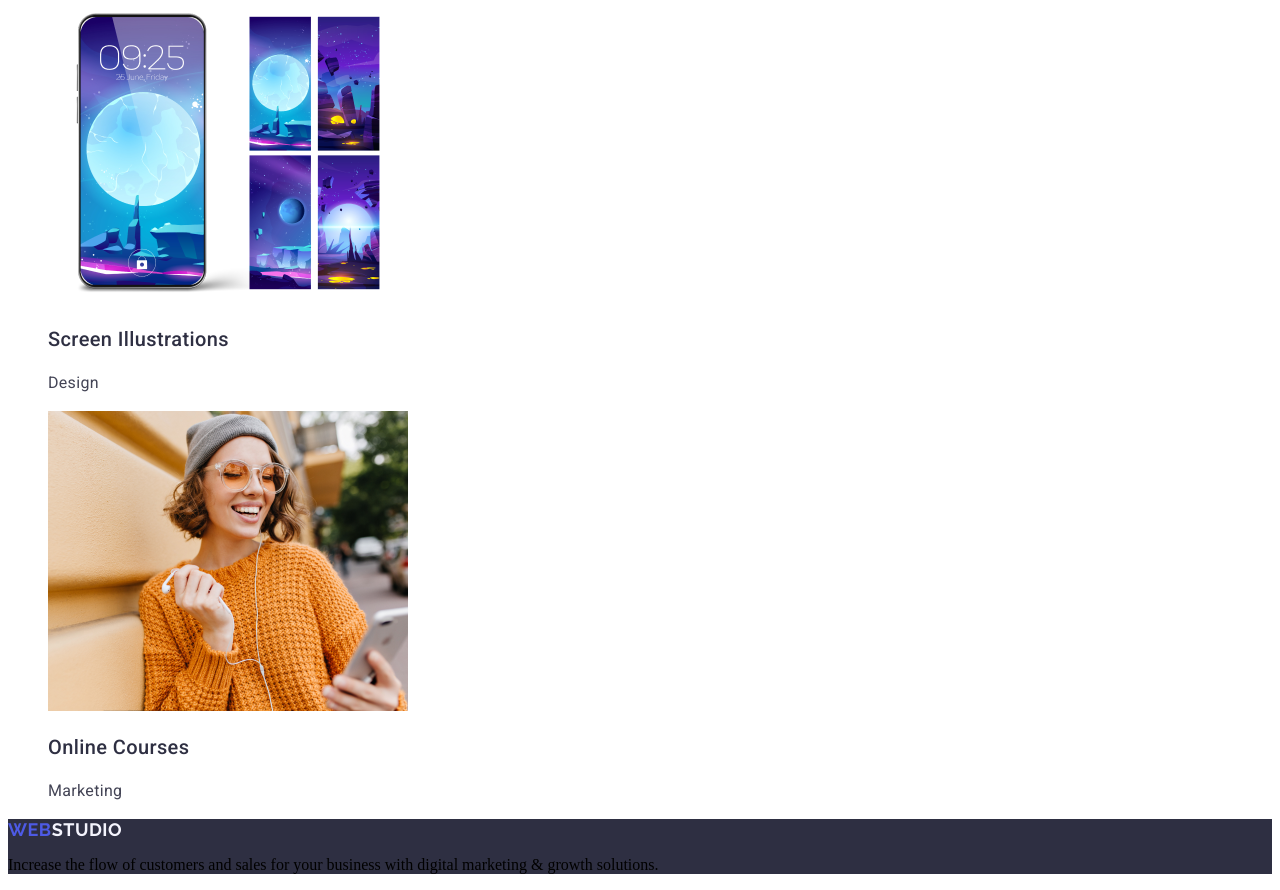
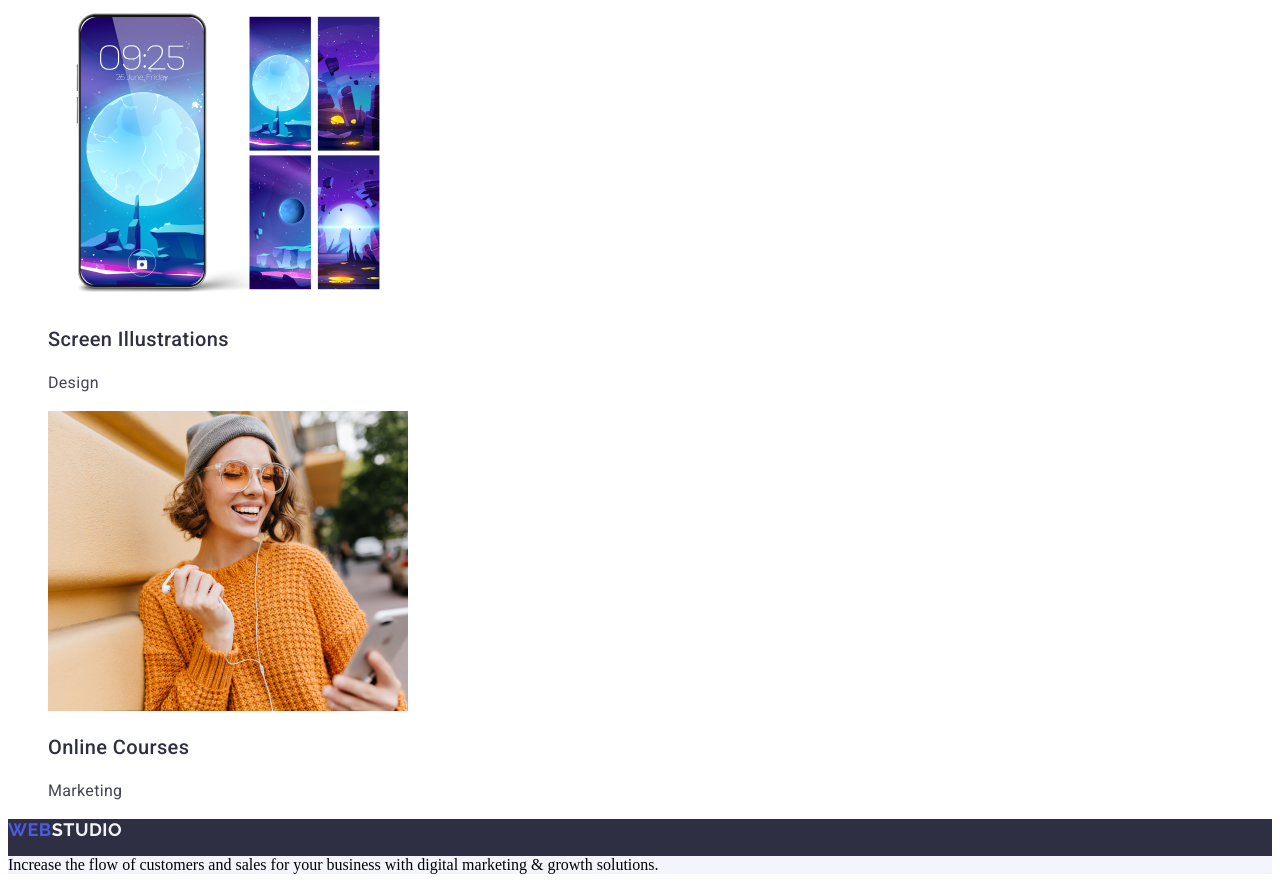
Before and after one commit to IlyaPetrushka/goit-markup-hw-02, a plain HTML site: page index.html in a window 1280 px wide. Shown: the part 3990-4880 px from the top of the page. Drawn offline with Linux system fonts and the light colour scheme.

Commit message:
index.html.123

```diff
--- a/css/styles.css
+++ b/css/styles.css
@@ -218,3 +218,6 @@
 .adres{
     font-style: normal
 }
+.footer-text{
+    background: #F4F4FD;
+}
```
